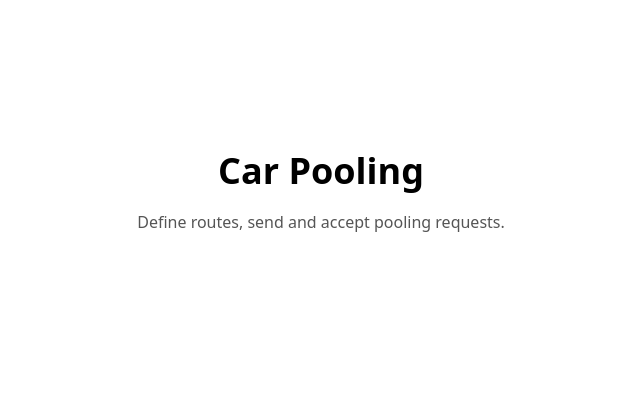
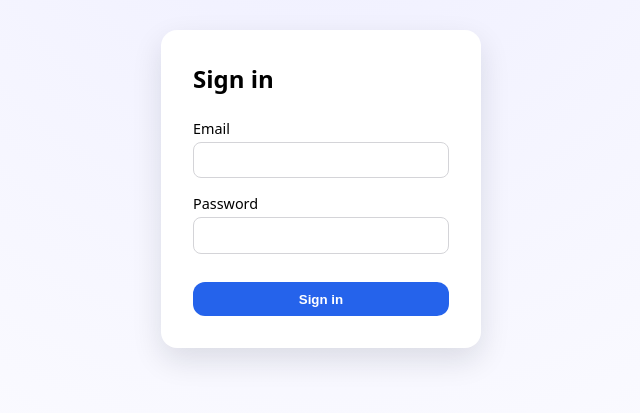
Before and after one commit to SaumyaGoel1/Carpool, a React (Vite) app in the folder frontend/: page /login in a window 1280 px wide. Shown: the part 211-624 px from the top of the page, without its empty margins (319-959 px from the left). Built offline with nearby package versions, Linux system fonts and the light colour scheme.

Commit message:
cp9: added frontend UI

```diff
--- a/frontend/package.json
+++ b/frontend/package.json
@@ -13,7 +13,8 @@
   },
   "dependencies": {
     "react": "^18.3.1",
-    "react-dom": "^18.3.1"
+    "react-dom": "^18.3.1",
+    "react-router-dom": "^6.28.0"
   },
   "devDependencies": {
     "@vitejs/plugin-react": "^5.0.0",
--- a/frontend/src/App.css
+++ b/frontend/src/App.css
@@ -2,18 +2,101 @@ main {
   min-height: 100vh;
   display: flex;
   flex-direction: column;
-  align-items: center;
-  justify-content: center;
-  gap: 1rem;
+  gap: 2rem;
+  padding: 2rem;
   font-family: system-ui, -apple-system, BlinkMacSystemFont, 'Segoe UI', sans-serif;
 }
 
-h1 {
-  font-size: 2.25rem;
+.app-header {
+  display: flex;
+  justify-content: space-between;
+  align-items: center;
+  gap: 1rem;
+}
+
+.app-header h1 {
+  font-size: 2rem;
   margin: 0;
 }
 
-p {
-  margin: 0;
-  color: #555;
+.app-header-user {
+  display: flex;
+  align-items: center;
+  gap: 0.75rem;
+  font-size: 0.95rem;
 }
+
+.app-header-user button {
+  padding: 0.35rem 0.75rem;
+  border-radius: 999px;
+  border: 1px solid #ccc;
+  background: #fff;
+  cursor: pointer;
+}
+
+.app-header-user button:hover {
+  background: #f3f3f3;
+}
+
+.auth-layout {
+  min-height: 100vh;
+  display: flex;
+  align-items: center;
+  justify-content: center;
+  background: radial-gradient(circle at top, #eef, #fff);
+}
+
+.auth-card {
+  background: #fff;
+  padding: 2rem;
+  border-radius: 1rem;
+  box-shadow: 0 12px 30px rgba(15, 23, 42, 0.12);
+  min-width: 320px;
+  max-width: 400px;
+}
+
+.auth-card h1 {
+  margin: 0 0 1.5rem;
+  font-size: 1.5rem;
+}
+
+.auth-form {
+  display: flex;
+  flex-direction: column;
+  gap: 1rem;
+}
+
+.auth-form label {
+  display: flex;
+  flex-direction: column;
+  gap: 0.25rem;
+  font-size: 0.9rem;
+}
+
+.auth-form input {
+  padding: 0.55rem 0.75rem;
+  border-radius: 0.5rem;
+  border: 1px solid #d4d4d8;
+  font-size: 0.95rem;
+}
+
+.auth-form button {
+  margin-top: 0.75rem;
+  padding: 0.6rem 0.75rem;
+  border-radius: 0.75rem;
+  border: none;
+  background: #2563eb;
+  color: #fff;
+  font-weight: 600;
+  cursor: pointer;
+}
+
+.auth-form button:disabled {
+  opacity: 0.7;
+  cursor: default;
+}
+
+.auth-error {
+  color: #b91c1c;
+  font-size: 0.85rem;
+}
--- a/frontend/src/App.tsx
+++ b/frontend/src/App.tsx
@@ -1,10 +1,26 @@
 import './App.css'
+import { useAuth } from './AuthContext'
 
 function App() {
+  const { user, logout } = useAuth()
+
   return (
     <main>
-      <h1>Car Pooling</h1>
-      <p>Define routes, send and accept pooling requests.</p>
+      <header className="app-header">
+        <h1>Car Pooling</h1>
+        {user && (
+          <div className="app-header-user">
+            <span>{user.email}</span>
+            <button type="button" onClick={logout}>
+              Logout
+            </button>
+          </div>
+        )}
+      </header>
+      <section>
+        <p>Define routes, send and accept pooling requests.</p>
+        <p>You are signed in and can access protected features here.</p>
+      </section>
     </main>
   )
 }
--- /dev/null
+++ b/frontend/src/AuthContext.tsx
@@ -0,0 +1,107 @@
+import {
+  createContext,
+  useCallback,
+  useContext,
+  useEffect,
+  useState,
+  ReactNode,
+} from 'react'
+
+type User = {
+  id: number
+  email: string
+}
+
+type AuthContextValue = {
+  user: User | null
+  token: string | null
+  login: (email: string, password: string) => Promise<void>
+  logout: () => void
+  isLoading: boolean
+  error: string | null
+}
+
+const AuthContext = createContext<AuthContextValue | undefined>(undefined)
+
+const TOKEN_KEY = 'cp_session_token'
+const USER_KEY = 'cp_user'
+
+export function AuthProvider({ children }: { children: ReactNode }) {
+  const [user, setUser] = useState<User | null>(null)
+  const [token, setToken] = useState<string | null>(null)
+  const [isLoading, setIsLoading] = useState(false)
+  const [error, setError] = useState<string | null>(null)
+
+  useEffect(() => {
+    const storedToken = localStorage.getItem(TOKEN_KEY)
+    const storedUser = localStorage.getItem(USER_KEY)
+    if (storedToken && storedUser) {
+      setToken(storedToken)
+      try {
+        setUser(JSON.parse(storedUser))
+      } catch {
+        setUser(null)
+      }
+    }
+  }, [])
+
+  const login = useCallback(async (email: string, password: string) => {
+    setIsLoading(true)
+    setError(null)
+    try {
+      const baseUrl =
+        import.meta.env.VITE_API_URL || 'http://localhost:3000'
+
+      const response = await fetch(`${baseUrl}/api/sign_in`, {
+        method: 'POST',
+        headers: { 'Content-Type': 'application/json' },
+        body: JSON.stringify({ user: { email, password } }),
+      })
+
+      if (!response.ok) {
+        const body = await response.json().catch(() => ({}))
+        throw new Error(body.error || 'Login failed')
+      }
+
+      const data = await response.json()
+      const sessionToken = data.session_token as string
+      const loggedInUser = data.user as User
+
+      setToken(sessionToken)
+      setUser(loggedInUser)
+      localStorage.setItem(TOKEN_KEY, sessionToken)
+      localStorage.setItem(USER_KEY, JSON.stringify(loggedInUser))
+    } catch (e) {
+      setError(e instanceof Error ? e.message : 'Login failed')
+      throw e
+    } finally {
+      setIsLoading(false)
+    }
+  }, [])
+
+  const logout = useCallback(() => {
+    setUser(null)
+    setToken(null)
+    localStorage.removeItem(TOKEN_KEY)
+    localStorage.removeItem(USER_KEY)
+  }, [])
+
+  const value: AuthContextValue = {
+    user,
+    token,
+    login,
+    logout,
+    isLoading,
+    error,
+  }
+
+  return <AuthContext.Provider value={value}>{children}</AuthContext.Provider>
+}
+
+export function useAuth() {
+  const ctx = useContext(AuthContext)
+  if (!ctx) {
+    throw new Error('useAuth must be used within AuthProvider')
+  }
+  return ctx
+}
--- /dev/null
+++ b/frontend/src/LoginPage.tsx
@@ -0,0 +1,61 @@
+import { FormEvent, useState } from 'react'
+import { useNavigate } from 'react-router-dom'
+import { useAuth } from './AuthContext'
+
+export function LoginPage() {
+  const { login, isLoading, error } = useAuth()
+  const [email, setEmail] = useState('')
+  const [password, setPassword] = useState('')
+  const [formError, setFormError] = useState<string | null>(null)
+  const navigate = useNavigate()
+
+  async function handleSubmit(event: FormEvent) {
+    event.preventDefault()
+    setFormError(null)
+    try {
+      await login(email, password)
+      navigate('/')
+    } catch {
+      setFormError('Invalid email or password')
+    }
+  }
+
+  return (
+    <main className="auth-layout">
+      <section className="auth-card">
+        <h1>Sign in</h1>
+        <form onSubmit={handleSubmit} className="auth-form">
+          <label>
+            Email
+            <input
+              type="email"
+              value={email}
+              onChange={(e) => setEmail(e.target.value)}
+              required
+              autoComplete="email"
+            />
+          </label>
+
+          <label>
+            Password
+            <input
+              type="password"
+              value={password}
+              onChange={(e) => setPassword(e.target.value)}
+              required
+              autoComplete="current-password"
+            />
+          </label>
+
+          {(error || formError) && (
+            <p className="auth-error">{formError || error}</p>
+          )}
+
+          <button type="submit" disabled={isLoading}>
+            {isLoading ? 'Signing in…' : 'Sign in'}
+          </button>
+        </form>
+      </section>
+    </main>
+  )
+}
--- /dev/null
+++ b/frontend/src/ProtectedRoute.tsx
@@ -0,0 +1,12 @@
+import { Navigate, Outlet } from 'react-router-dom'
+import { useAuth } from './AuthContext'
+
+export function ProtectedRoute() {
+  const { user } = useAuth()
+
+  if (!user) {
+    return <Navigate to="/login" replace />
+  }
+
+  return <Outlet />
+}
--- a/frontend/src/main.tsx
+++ b/frontend/src/main.tsx
@@ -2,9 +2,22 @@ import { StrictMode } from 'react'
 import { createRoot } from 'react-dom/client'
 import './index.css'
 import App from './App'
+import { BrowserRouter, Route, Routes } from 'react-router-dom'
+import { AuthProvider } from './AuthContext'
+import { ProtectedRoute } from './ProtectedRoute'
+import { LoginPage } from './LoginPage'
 
 createRoot(document.getElementById('root') as HTMLElement).render(
   <StrictMode>
-    <App />
+    <AuthProvider>
+      <BrowserRouter>
+        <Routes>
+          <Route path="/login" element={<LoginPage />} />
+          <Route element={<ProtectedRoute />}>
+            <Route path="/" element={<App />} />
+          </Route>
+        </Routes>
+      </BrowserRouter>
+    </AuthProvider>
   </StrictMode>,
 )
```
Also changed, not shown: 1 other file (tests, documents, lock files or other folders).
